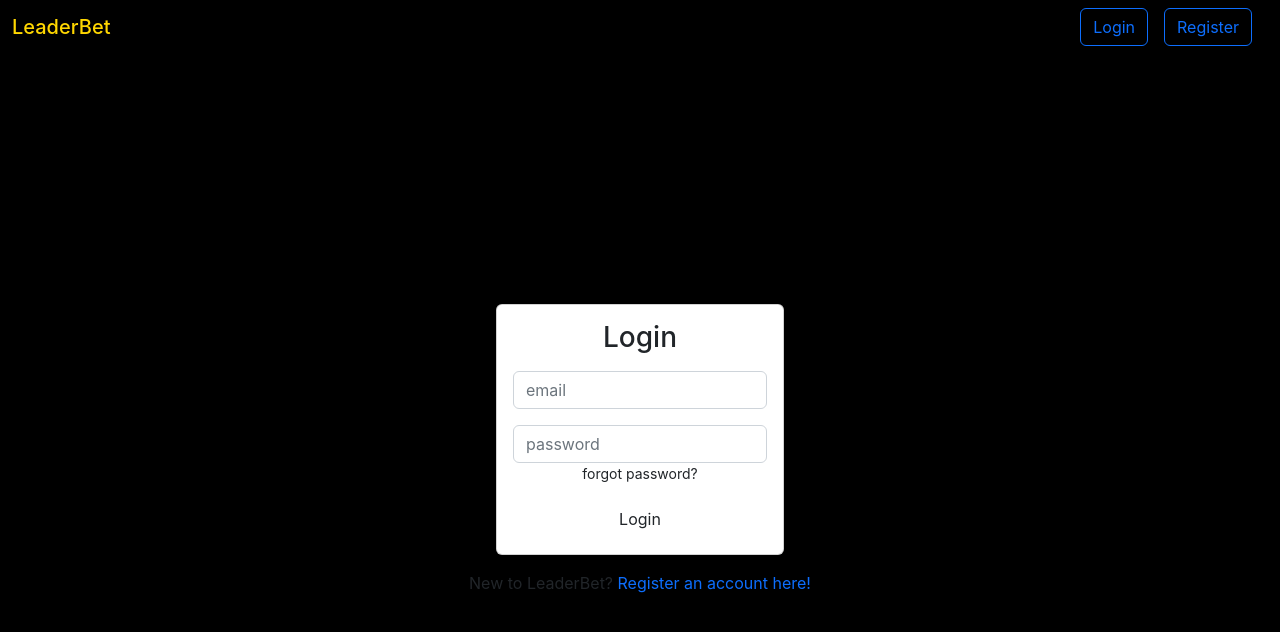
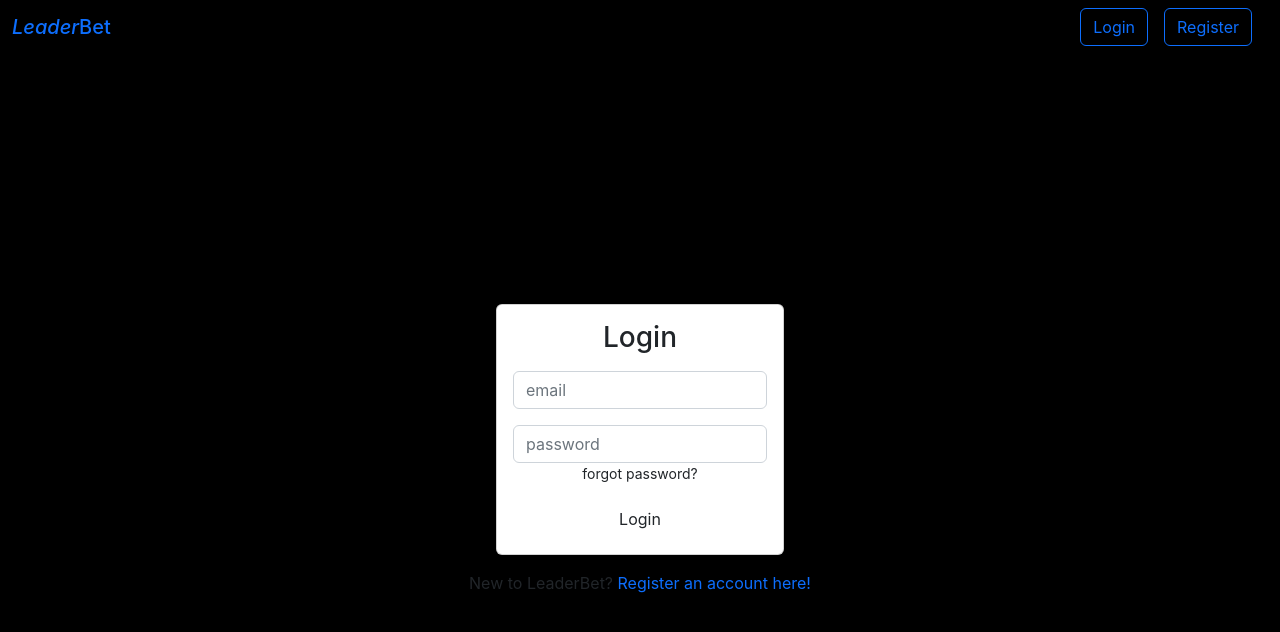
Before and after one commit to Matth5050/LeaderBet, a React (Create React App) app in the folder leader-bet/: page /login in a window 1280 px wide. Shown: the top 632 px of the page. Built offline with nearby package versions, Linux system fonts and the light colour scheme; no server answers.

Commit message:
added styles

```diff
--- a/leader-bet/src/components/Header.js
+++ b/leader-bet/src/components/Header.js
@@ -5,10 +5,6 @@ import { auth } from "./../firebase.js";
 import { signOut } from "firebase/auth";
 
 function Header() {
-
-  const links = {
-    color: "#FFD700"
-  }
 
   const [signOutSuccess, setSignOutSuccess] = useState(null);
   const { userName, setUserName } = useContext(UserContext);
@@ -29,7 +25,7 @@ function Header() {
       <React.Fragment>
       <nav className="navbar" >
         <div className="container-fluid">
-          <span className="navbar-brand mb-0 h1"><Link to="/" style={links}>LeaderBet</Link></span>
+          <span className="navbar-brand mb-0 h1"><Link to="/" className="brand"><em>Leader</em>Bet</Link></span>
           <div>
             <span className=""><Link to="/login"><button className="btn btn-outline-primary">Login</button></Link></span>
             <span className="mx-3"><Link to="/register"><button className="btn btn-outline-primary">Register</button></Link></span>
@@ -43,7 +39,7 @@ function Header() {
       <React.Fragment>
         <nav className="navbar navbar-expand-lg ">
           <div className="container-fluid">
-          <span className="navbar-brand mb-0 h1"><Link to="/" style={links}>LeaderBet</Link></span>
+          <span className="navbar-brand mb-0 h1"><Link to="/" className="brand"><em>Leader</em>Bet</Link></span>
             <button className="navbar-toggler" type="button" data-bs-toggle="collapse" data-bs-target="#navbarNavDropdown" aria-controls="navbarNavDropdown" aria-expanded="false" aria-label="Toggle navigation">
               <span className="navbar-toggler-icon"></span>
             </button>
@@ -51,7 +47,7 @@ function Header() {
             <div className="collapse navbar-collapse" id="navbarNavDropdown">
               <ul className="navbar-nav">
                 <li className="nav-item dropdown">
-                  <a className="nav-link dropdown-toggle mx-3" href="#" role="button" data-bs-toggle="dropdown" aria-expanded="false">
+                  <a className="nav-link dropdown-toggle mx-3 dropdown" href="#" role="button" data-bs-toggle="dropdown" aria-expanded="false">
                     {userName}
                   </a>
                   <ul className="dropdown-menu">
```
